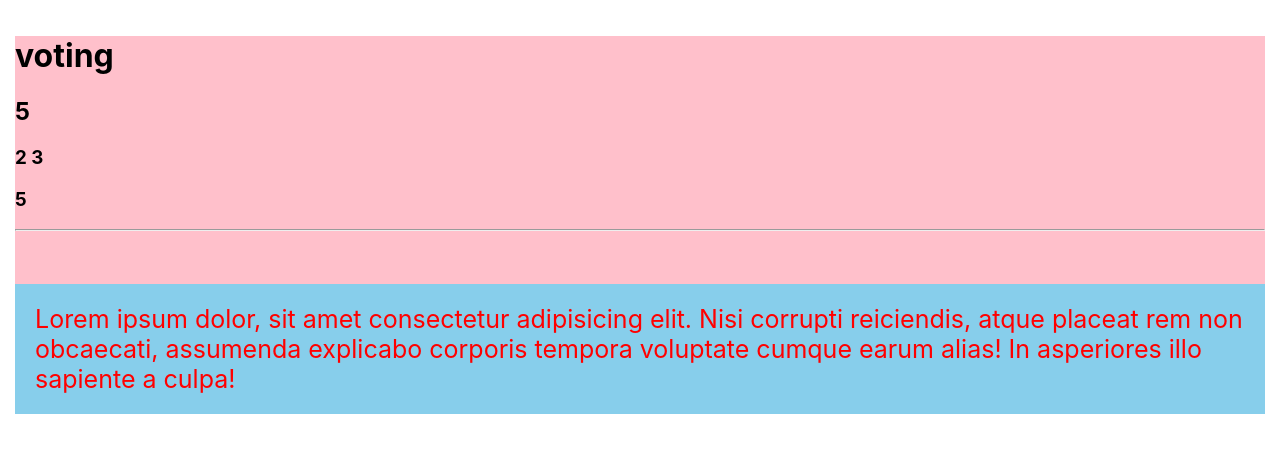
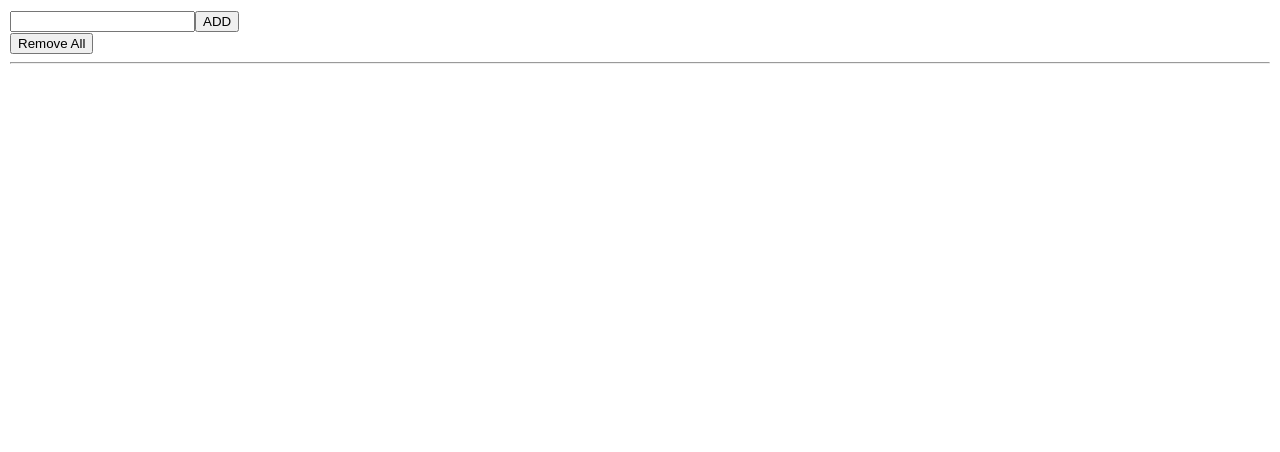
Before and after one commit to hayskytech/react2, a React (Create React App) app: page / in a window 1280 px wide. Shown: the top 452 px of the page. Built offline with nearby package versions, Linux system fonts and the light colour scheme.

Commit message:
TodoListOffline

```diff
--- a/src/App.js
+++ b/src/App.js
@@ -1,46 +1,12 @@
 import React from 'react'
+import TodoOffline from './comp/TodoOffline'
 
 export default function App() {
+  return (
 
-	const x = 2
-	const y = 3
+    <div>
+      <TodoOffline />
+    </div>
 
-	const z = x + y
-	const age = 20
-	let msg = ''
-
-	if (age >= 18) {
-		msg = 'voting'
-	} else {
-		msg = 'not voting'
-	}
-
-
-
-
-	return (
-
-		<div style={{ backgroundColor: 'pink' }}>
-			<h1>{msg}</h1>
-
-			<h2>{z}</h2>
-
-			<h3>{x}  {y}</h3>
-			<h3>{x + y}</h3>
-			<hr />
-			<br />
-
-			<p style={{
-				color: 'red',
-				backgroundColor: 'skyblue',
-				padding: 20,
-				fontSize: 25,
-			}}>
-				Lorem ipsum dolor, sit amet consectetur adipisicing elit. Nisi corrupti reiciendis, atque placeat rem non obcaecati, assumenda explicabo corporis tempora voluptate cumque earum alias! In asperiores illo sapiente a culpa!
-			</p>
-
-
-		</div>
-
-	)
+  )
 }
--- /dev/null
+++ b/src/comp/TodoOffline.js
@@ -0,0 +1,42 @@
+import React, { useState } from 'react'
+
+export default function TodoOffline() {
+  let data = []
+  if (localStorage.getItem('todo')) {
+    data = JSON.parse(localStorage.getItem('todo'))
+  }
+
+  const [list, setlist] = useState(data)
+  const [inp, setinp] = useState('')
+
+  function additem(e) {
+    e.preventDefault()
+    const newlist = [...list]
+    newlist.push(inp)
+    setlist(newlist)
+    localStorage.setItem('todo', JSON.stringify(newlist))
+    setinp('')
+  }
+  function removeall() {
+    setlist([])
+  }
+
+  return (
+    <div>
+      <form onSubmit={additem}>
+        <input type="text" value={inp} onChange={(e) => { setinp(e.target.value) }} />
+        <button>ADD</button>
+      </form>
+
+      <button onClick={removeall}>Remove All</button>
+      <hr />
+
+      {
+        list.map((item, index) => {
+          return (<p>{index + 1} - {item}</p>)
+        })
+      }
+
+    </div>
+  )
+}
--- a/src/index.css
+++ b/src/index.css
@@ -1,6 +1,6 @@
 body {
 	margin: 10px;
-	padding: 5px;
+	/* padding: 5px; */
 	font-family: -apple-system, BlinkMacSystemFont, 'Segoe UI', 'Roboto', 'Oxygen',
 		'Ubuntu', 'Cantarell', 'Fira Sans', 'Droid Sans', 'Helvetica Neue',
 		sans-serif;
```
Also changed, not shown: src/comp/Basics.js (added, +44 -0 lines), src/comp/States.js (added, +24 -0 lines).
